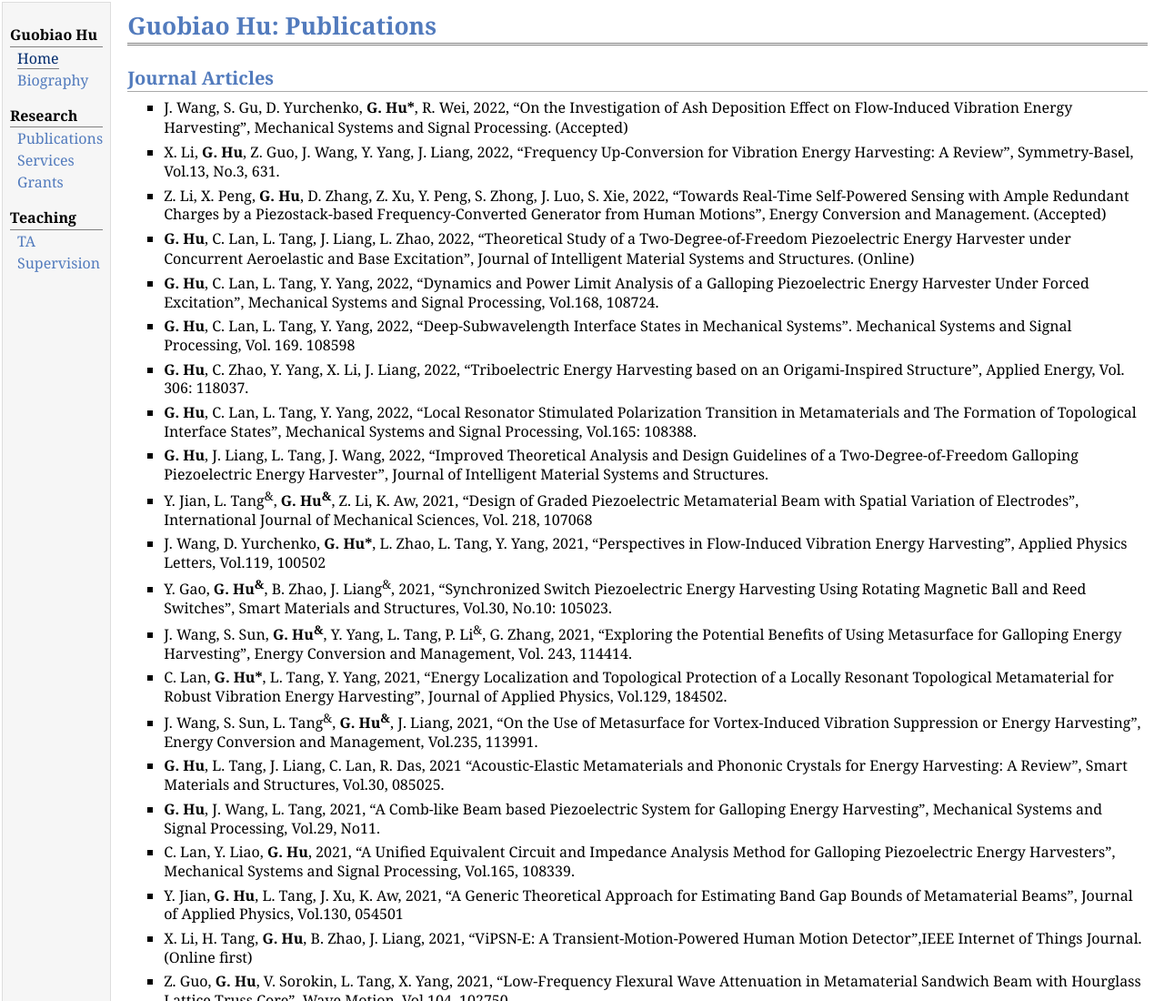
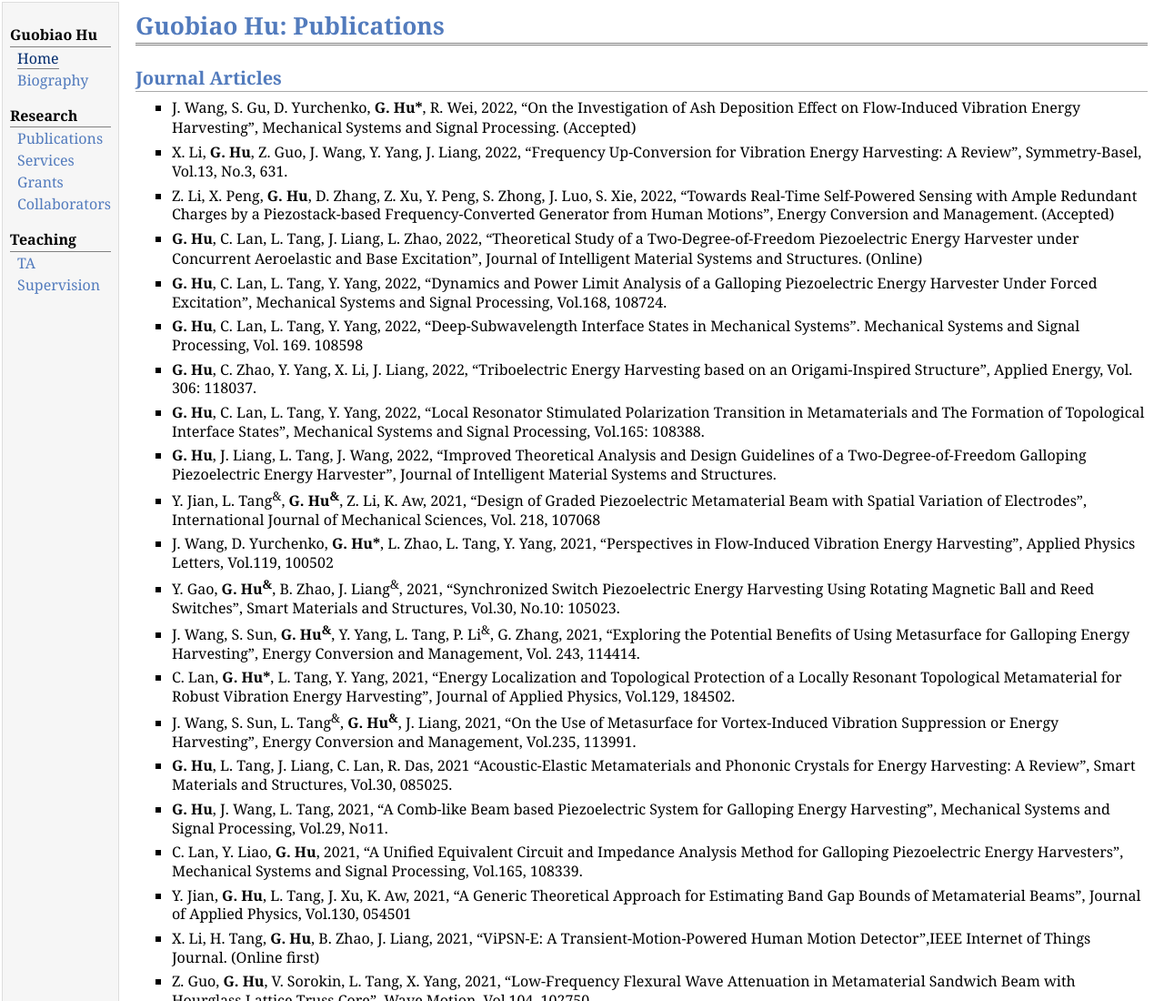
Before and after one commit to huguobiao/github.io, a plain HTML site: page publications.html in a window 1280 px wide. Shown: the top 1100 px of the page at 91% size. Drawn offline with Linux system fonts and the light colour scheme.

Commit message:
Update publications.html

```diff
--- a/publications.html
+++ b/publications.html
@@ -21,6 +21,7 @@
                 <div class="menu-item"><a href="publications.html">Publications</a></div>
                 <div class="menu-item"><a href="services.html">Services</a></div>
                 <div class="menu-item"><a href="grants.html">Grants</a></div>
+                <div class="menu-item"><a href="collaborators.html">Collaborators</a></div>
                 <div class="menu-category">Teaching</div>
                 <div class="menu-item"><a href="TA.html">TA</a></div>
                 <div class="menu-item"><a href="supervision.html">Supervision</a></div>
```
